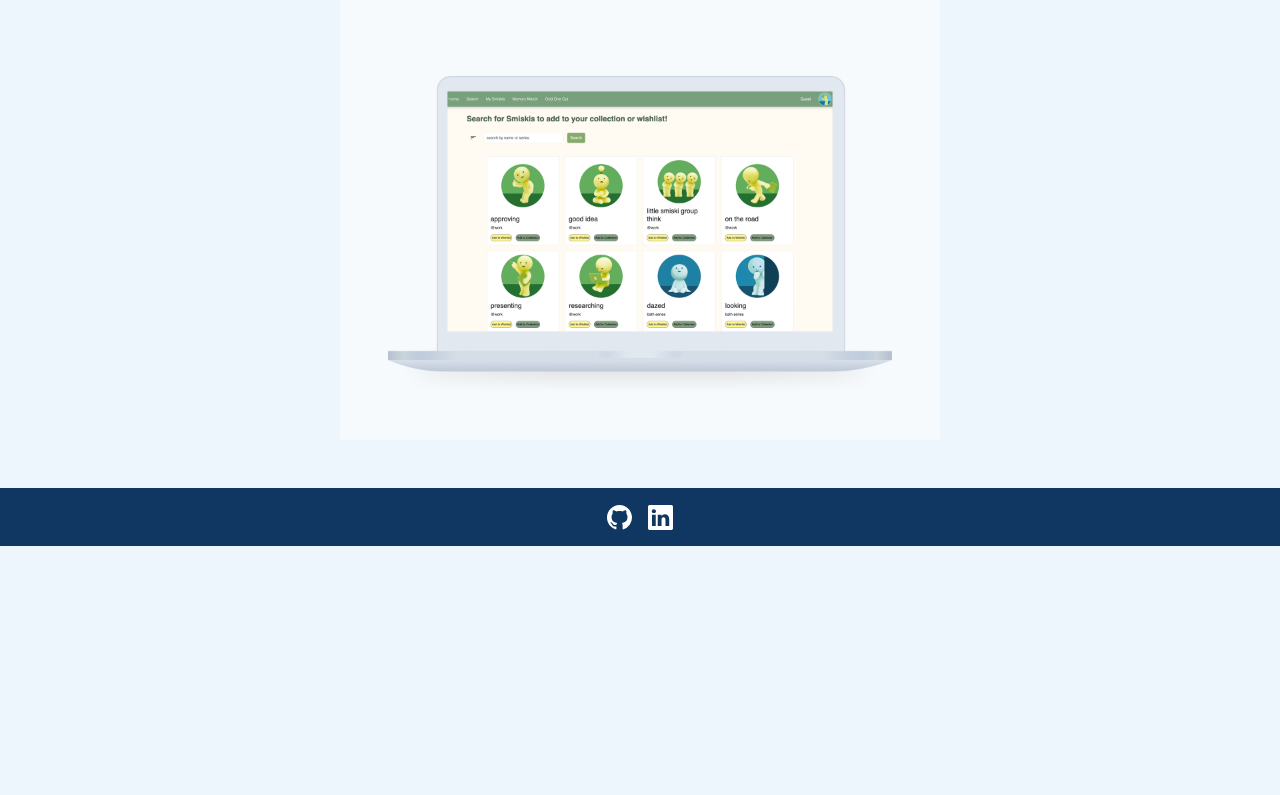
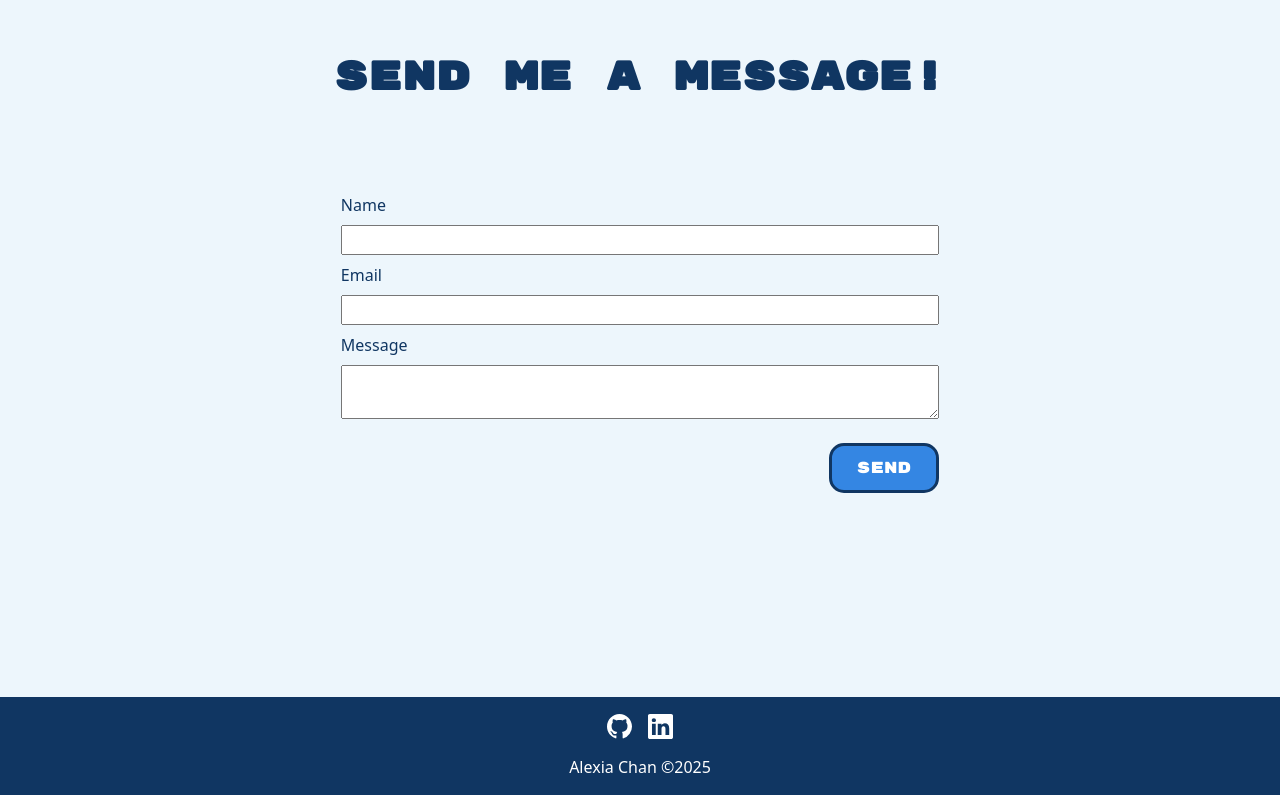
Before and after one commit to achan124/portfolio, a React (Vite) app: page /home in a window 1280 px wide. Shown: the part 1414-2209 px from the top of the page. Before the commit the page ends 1960 px from the top, so only its background shows below. Built offline with nearby package versions, Linux system fonts and the light colour scheme.

Commit message:
homepage styling

```diff
--- /dev/null
+++ b/src/components/ContactForm.jsx
@@ -0,0 +1,85 @@
+import React, { useRef, useState } from 'react';
+import emailjs from '@emailjs/browser';
+
+export function ContactForm() {
+    const form = useRef();
+    const [successMessage, setSuccessMessage] = useState('');
+    const [formData, setFormData] = useState({
+        user_name: '',
+        user_email: '',
+        message: ''
+    });
+
+    const sendEmail = (e) => {
+        e.preventDefault();
+
+        emailjs
+        .sendForm('contact_service', 'contact_form', form.current, {
+            publicKey: 'U_OevUkgAQgq2i7P6',
+        })
+        .then(
+            () => {
+                console.log('SUCCESS!');
+                setSuccessMessage('Email sent!');
+                setFormData({
+                    user_name: '',
+                    user_email: '',
+                    message: ''
+                });
+            },
+            (error) => {
+                console.log('FAILED...', error.text);
+                setSuccessMessage('Failed to send email. Please try again.');
+            },
+        );
+    };
+
+    const handleInputChange = (e) => {
+        const { name, value } = e.target;
+        setFormData({
+            ...formData,
+            [name]: value
+        });
+    };
+
+    return (
+        <>
+            <h2 className="text-center contact-header">Send me a Message!</h2>
+            <div className='m-auto contact-form'>
+                <div className="mb-5 pb-5">
+                    <form ref={form} onSubmit={sendEmail} className='d-flex flex-column p-2 mt-4'>
+
+                        <label className='pb-2 pt-2'>Name</label>
+                        <input
+                            type="text"
+                            name="user_name"
+                            value={formData.user_name}
+                            onChange={handleInputChange}
+                            required
+                        />
+
+                        <label className='pb-2 pt-2'>Email</label>
+                        <input
+                            type="email"
+                            name="user_email"
+                            value={formData.user_email}
+                            onChange={handleInputChange}
+                            required />
+
+                        <label className='pb-2 pt-2'>Message</label>
+                        <textarea
+                            name="message"
+                            value={formData.message}
+                            onChange={handleInputChange}
+                            required ></textarea>
+
+                        <div className='d-flex justify-content-end'>
+                            <input type="submit" value="Send" className='mt-4 form-submit'/>
+                        </div>
+                    </form>
+                    {successMessage && <div className="p-2 success-message">{successMessage}</div>}
+                </div>
+            </div>
+        </>
+    )
+}
--- a/src/components/Footer.jsx
+++ b/src/components/Footer.jsx
@@ -1,7 +1,8 @@
 export function Footer() {
     return (
         <div className="footer">
-            <div className="d-flex justify-content-center gap-3 p-3">
+            <div className="d-flex flex-column justify-content-center align-items-center">
+                <div className="d-flex gap-3 p-3">
                     {/* GitHub */}
                     <a href="https://github.com/achan124" target="_blank">
                     <svg xmlns="http://www.w3.org/2000/svg" width="25" height="25" fill="white" className="bi bi-github" viewBox="0 0 16 16">
@@ -16,6 +17,10 @@ export function Footer() {
                     </svg>
                     </a>
                 </div>
+                <div>
+                    <p style={{color: "white"}}>Alexia Chan &copy;2025</p>
+                </div>
+            </div>
         </div>
     )
 }
--- a/src/pages/Homepage.jsx
+++ b/src/pages/Homepage.jsx
@@ -1,5 +1,6 @@
 import { Navbar } from "../components/Navbar";
 import { Footer } from "../components/Footer";
+import { ContactForm } from "../components/ContactForm";
 
 export function Homepage() {
     return (
@@ -9,17 +10,18 @@ export function Homepage() {
                 <h1>Alexia Chan</h1>
                 <h2 className="homepageRole">Frontend Developer</h2>
                 <p className="homepageAbout">I'm an undergraduate Informatics student at the University of Washington, specializing in front-end development with an interest in user experience design. Based in Seattle WA, I’m passionate about turning ideas into functional, visually appealing interfaces.</p>
-                <button className="mb-5">Check out my work!</button>
+                <a href="#projects" className="checkout-link">Check out my work!</a>
 
-                <div className="d-flex flex-wrap justify-content-center gap-5 m-5 homepageProjects">
+                <div id="projects" className="d-flex flex-wrap justify-content-center gap-5 m-5 homepageProjects">
                     <div className="imgBox">
                         <img src=".././public/img/dawgRide.png"/>
                     </div>
                     <div className="imgBox">
                         <img src=".././public/img/smiskiGrove.png"/>
                     </div>
+                </div>
 
-                </div>
+                <ContactForm />
             </div>
             <Footer />
 
--- a/src/styles.css
+++ b/src/styles.css
@@ -65,26 +65,42 @@ h1 {
 .homepageAbout {
     font-size: 20px;
     margin-top: 50px;
+    margin-bottom: 100px;
 }
-button {
+.homepageProjects {
+    padding-top: 50px;
+}
+.checkout-link, .form-submit {
     font-family: "Rubik Mono One";
     color: white;
+    text-decoration: none;
     background-color: #3486E3;
     border: 3px solid #103662;
     border-radius: 15px;
-    padding: 15px 30px;
-    margin-top: 50px;
+    padding: 10px;
 }
-
 .imgBox img {
     width: 100%;
     height: auto;
 }
-
 .imgBox {
     max-width: 600px;
     min-width: 330px;
 }
+
+
+/* !! contact form !! */
+.contact-header {
+    font-family: "Rubik Mono One";
+    font-size: 25px;
+    font-weight: bold;
+    margin: auto;
+}
+.form-submit {
+    padding: 10px 25px;
+}
+
+
 /* !! media queries !! */
 @media (min-width: 992px) {
     h1 {
@@ -93,6 +109,19 @@ button {
     }
     .homepageRole {
         font-size: 50px;
+    }
+    .homepageProjects{
+        flex-direction: row;
+        padding-top: 150px;
+        padding-bottom: 150px;
+    }
+    .contact-form {
+        max-width: 60%;
+        padding-bottom: 100px;
+    }
+    .contact-header {
+        font-size: 40px;
+        margin-bottom: 75px;
     }
 }
 
@@ -116,13 +145,19 @@ button {
     .homepageProjects{
         flex-direction: row;
         padding-top: 200px;
+        padding-bottom: 250px;
     }
-
+    .imgBox {
+        max-width: 45%;
+    }
 }
 
 @media (min-width: 1400px) {
     .homepageRole {
         margin-left: 400px;
+    }
+    .contact-form {
+        max-width: 50%;
     }
 }
 
```
Also changed, not shown: src/ContactForm.jsx (deleted, +0 -86 lines). Lines whose indentation alone changed are shown as unchanged.
